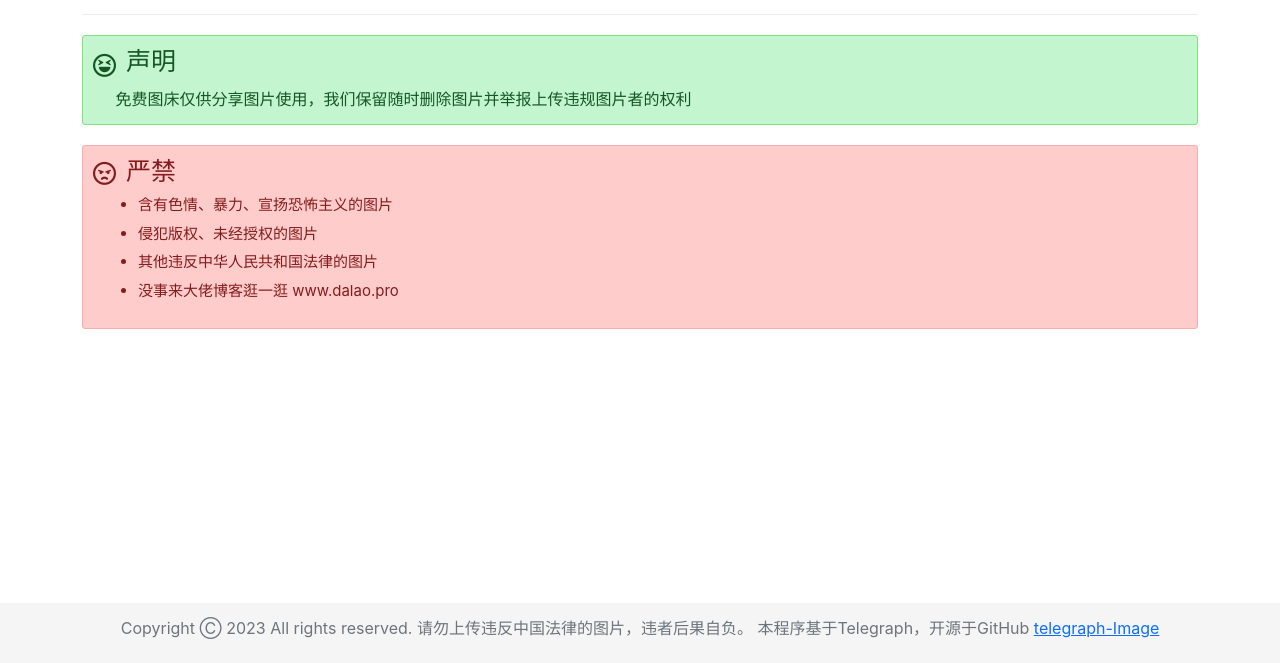
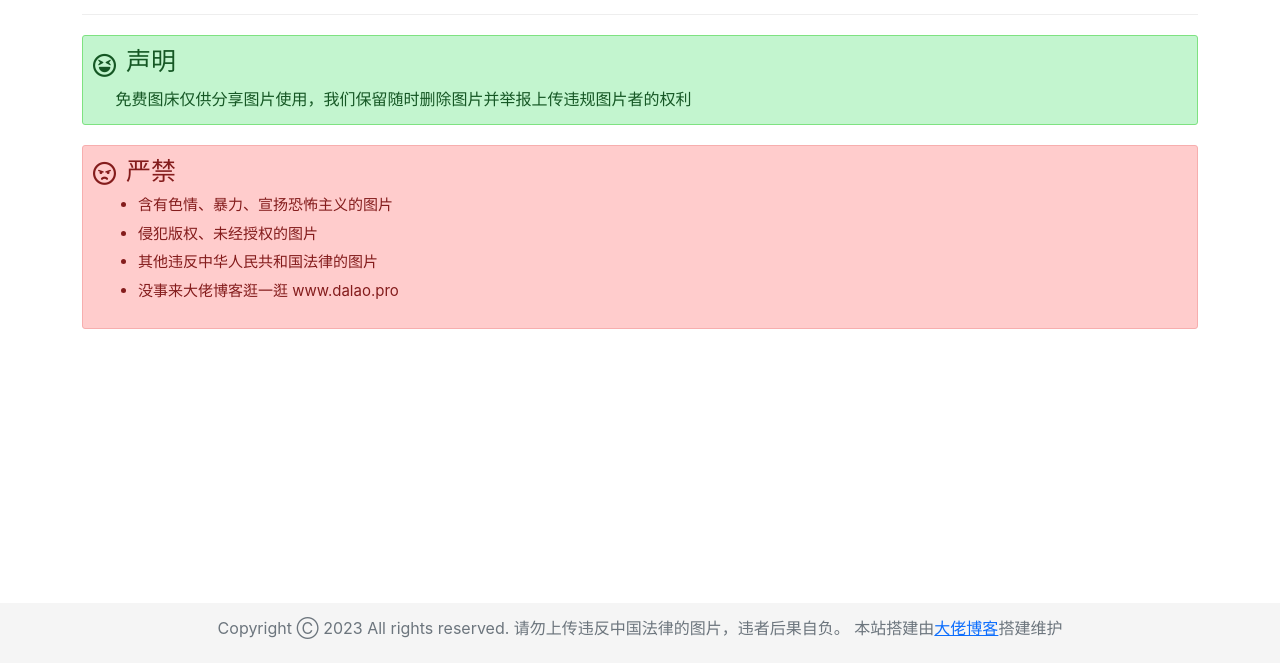
Before and after one commit to gwcx/dalaoimg, a plain HTML site: page about.html in a window 1280 px wide. Shown: the part 137-800 px from the top of the page. Drawn offline with nearby package versions, Linux system fonts and the light colour scheme.

Commit message:
Update about.html

```diff
--- a/about.html
+++ b/about.html
@@ -69,7 +69,7 @@
     <footer class="footer">
         <div class="container text-center">
             <p class="text-muted">Copyright Ⓒ 2023 All rights reserved. 请勿上传违反中国法律的图片，违者后果自负。
-                本程序基于Telegraph，开源于GitHub <a href="https://github.com/x-dr/telegraph-Image" target="_blank" >telegraph-Image</a></p>
+            本站搭建由<a href="https://www.dalao.pro" target="_blank" >大佬博客</a>搭建维护</p>
         </div>
     </footer>
 
```
